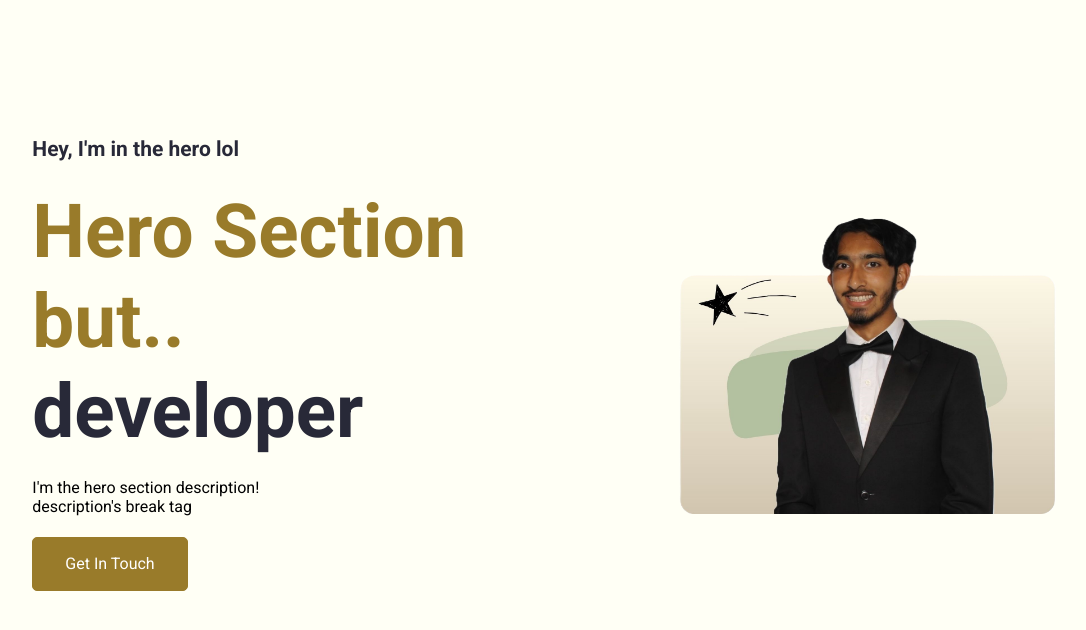
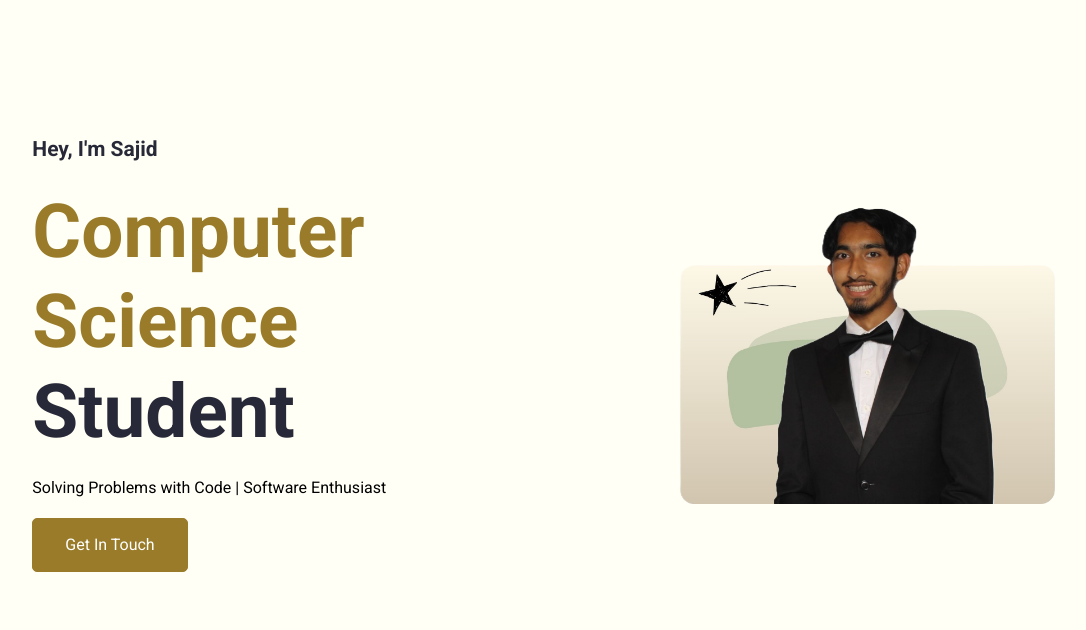
Before and after one commit to sajid985/portfolio_website_react, a React (Create React App) app: page / in a window 1280 px wide. Shown: the top 630 px of the page, without its empty margins (53-1139 px from the left). Built offline with nearby package versions, Linux system fonts and the light colour scheme.

Commit message:
fix herosection text

```diff
--- a/src/Pages/Home/Hero_Section.jsx
+++ b/src/Pages/Home/Hero_Section.jsx
@@ -4,14 +4,14 @@ export default function HeroSection() {
         <section id="heroSection" className="hero--section">
             <div className="hero--section--content--box">
                 <div className="hero--section--content">
-                    <p className="section--title">Hey, I'm in the hero lol</p>
+                    <p className="section--title">Hey, I'm Sajid</p>
                     <h1 className="hero--section--title">
-                        <span className="hero--section--title--color">Hero Section but..</span>{" "}
+                        <span className="hero--section--title--color">Computer Science</span>{" "}
                         <br />
-                        developer
+                        Student
                     </h1>
-                    <p className="hero--section-description">I'm the hero section description!
-                        <br /> description's break tag
+                    <p className="hero--section-description">Solving Problems with Code | Software Enthusiast
+                        {/*<br /> description's break tag*/}
                     </p>
                 </div>
                 <button className="btn btn-primary">Get In Touch</button>
```
